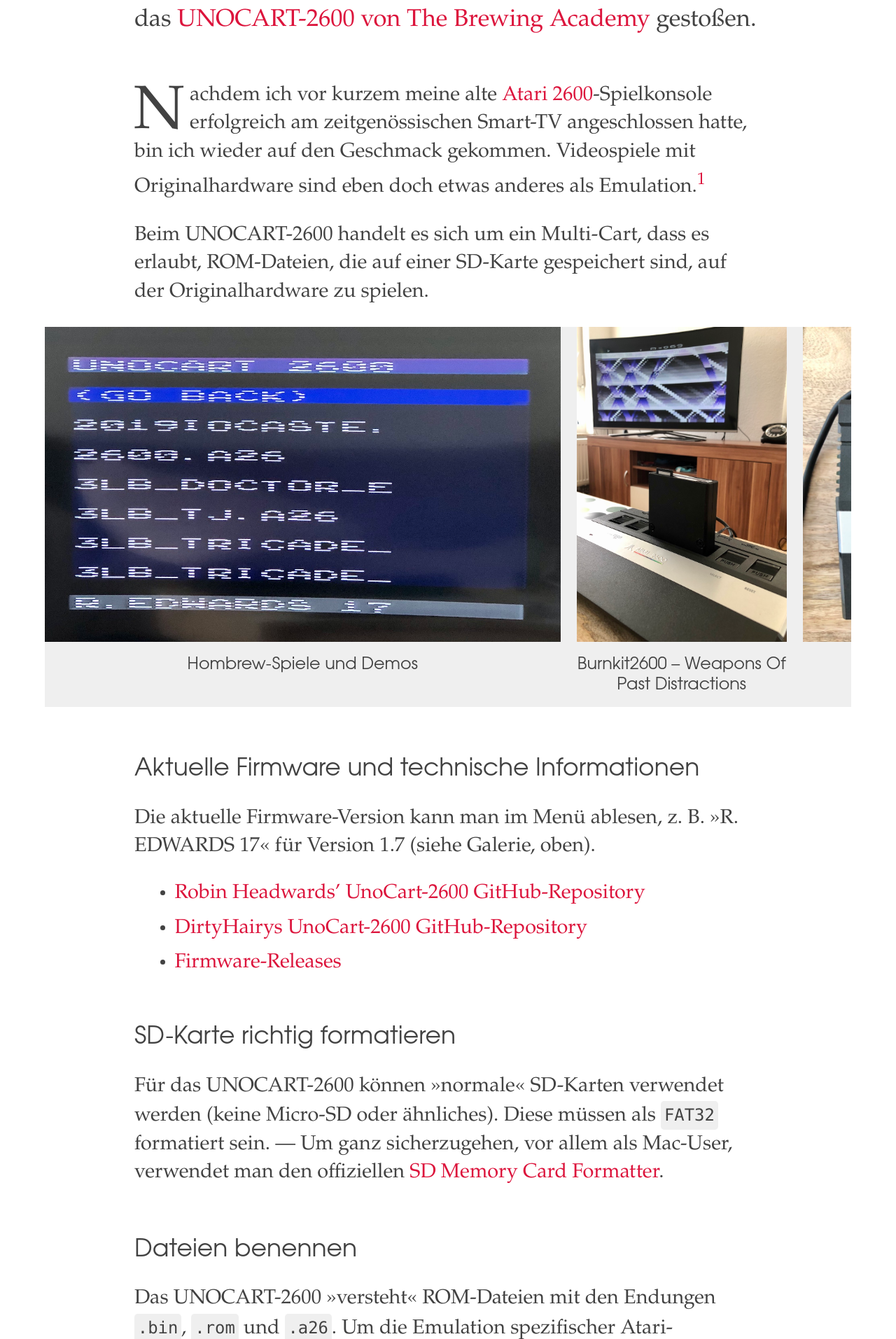
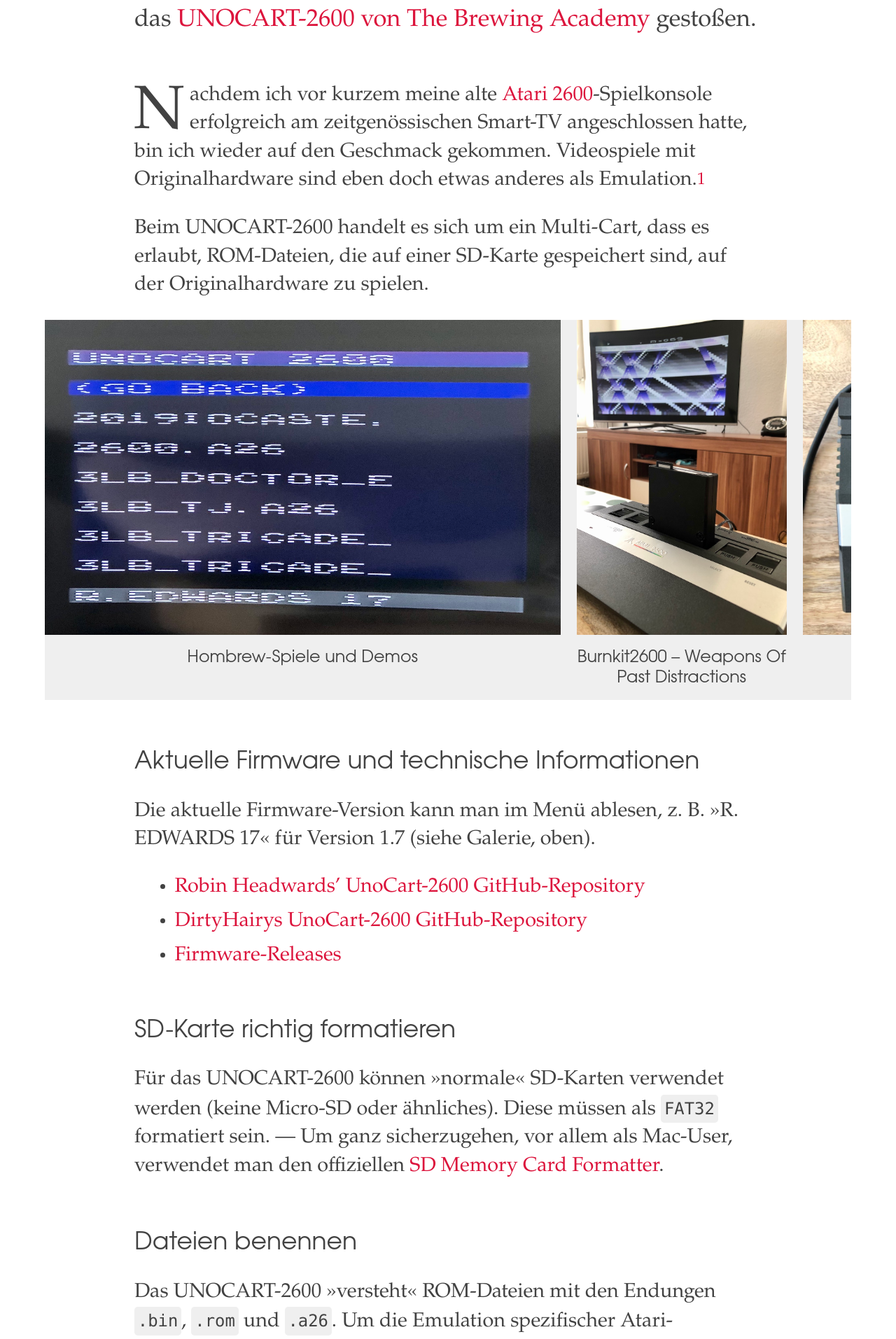
Before and after one commit to marc2o/marc2o.github.io, a Jekyll site: the page built from _posts/2021-07-16-UNOCART-2600.md, in a window 1280 px wide. Shown: the part 1145-3058 px from the top of the page at 70% size. Built offline with Jekyll 4.4.1, drawn with Linux system fonts in a browser that asks for light colours.

Commit message:
Update article.css

```diff
--- a/assets/css/article.css
+++ b/assets/css/article.css
@@ -136,8 +136,9 @@
 	margin-top: .5em;
 }
 
-sup[id^='fnref'] {
+sup /*[id^='fnref']*/ {
 	font-variant-numeric: oldstyle-nums;
+	vertical-align: top;
 }
 
 .footnotes ol {
```
